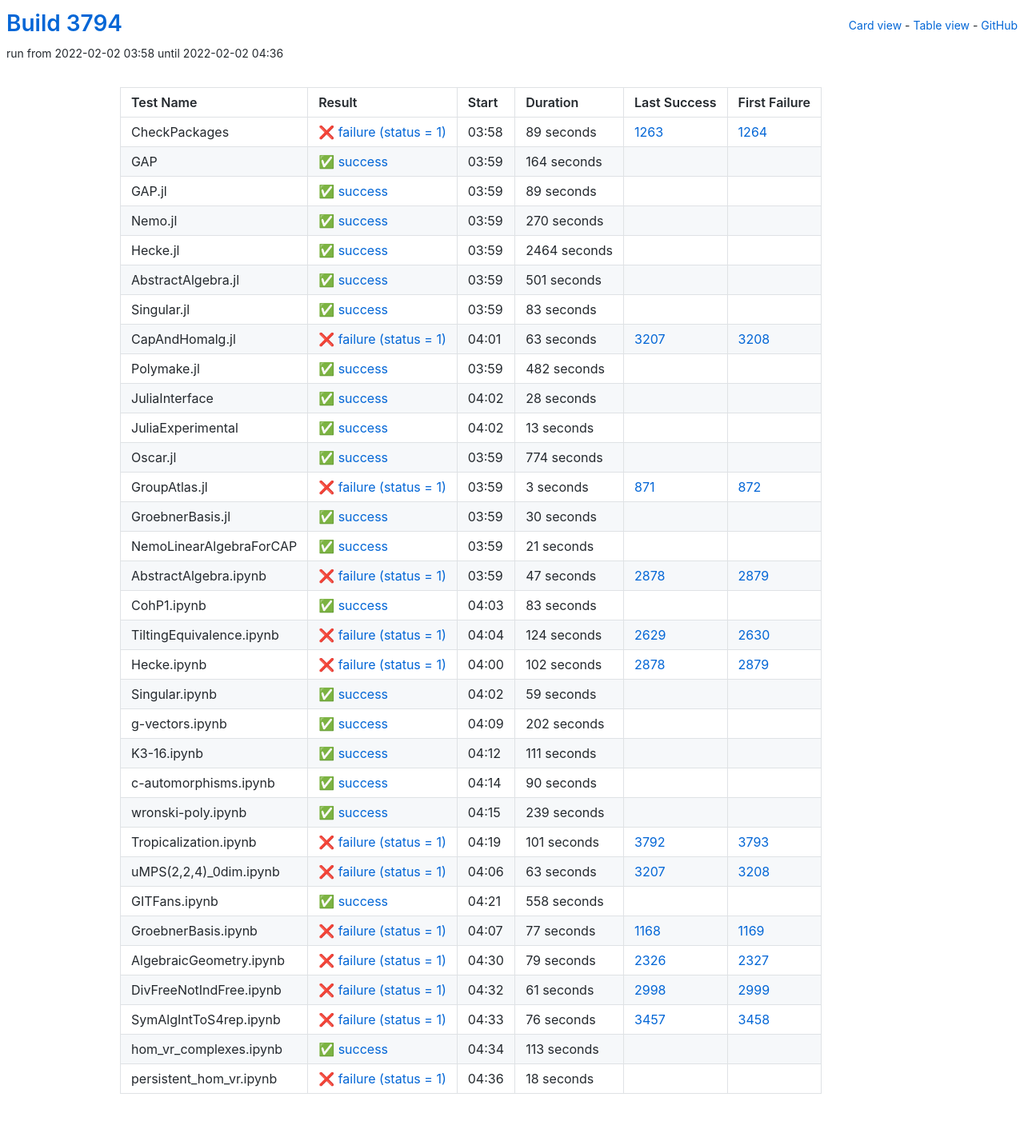
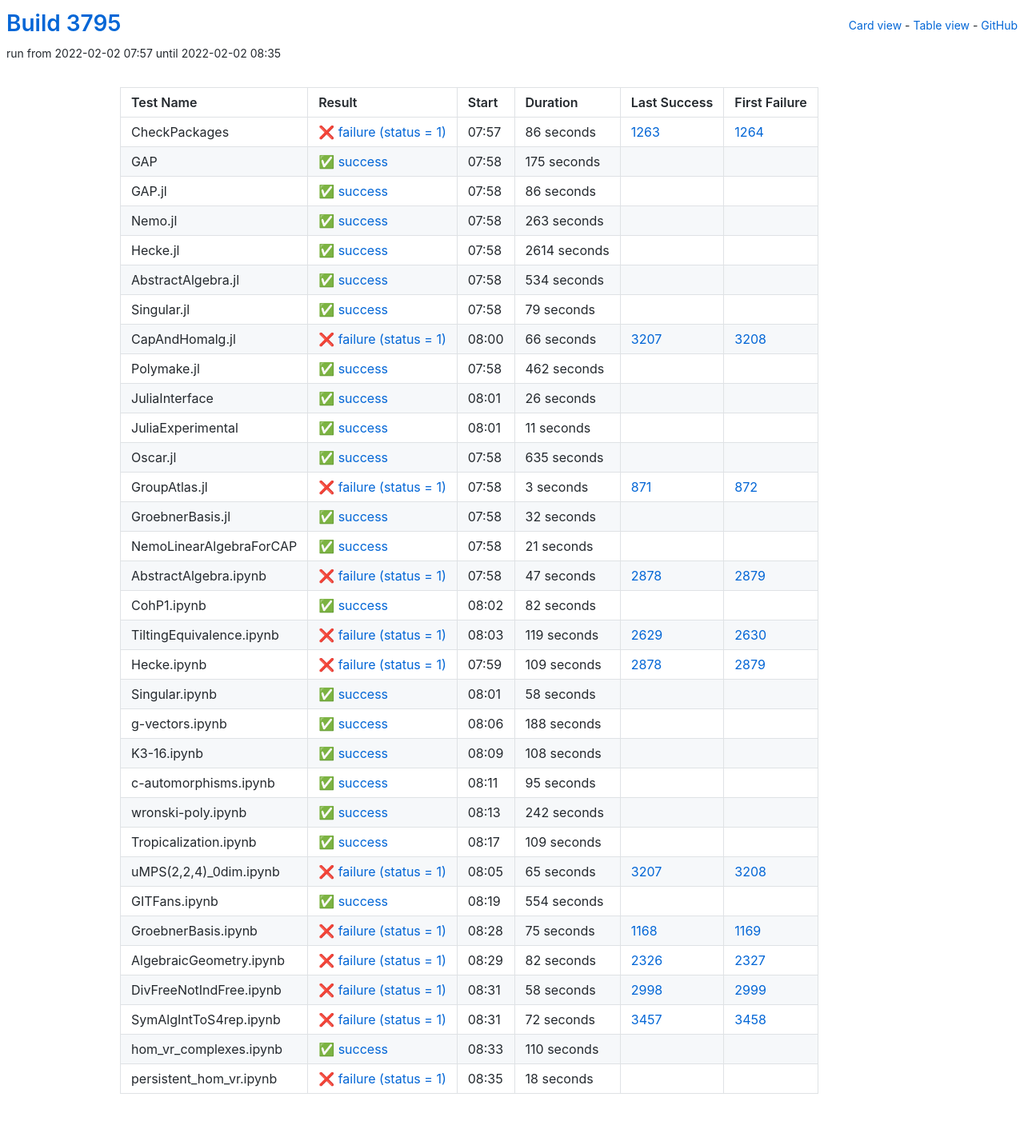
Before and after one commit to oscar-system/oscar-ci-status-stable, a Jekyll site: the page built from table.html, in a window 1280 px wide. Shown: the whole page at 80% size. Built offline with Jekyll 4.4.1, drawn with Linux system fonts in a browser that asks for light colours.

Commit message:
Build #3795

```diff
--- a/_data/ci.yml
+++ b/_data/ci.yml
@@ -1,6 +1,6 @@
 ---
-build: 3794
-build_url: https://oscarci.mathematik.uni-kl.de/job/oscar-stable/3794/
+build: 3795
+build_url: https://oscarci.mathematik.uni-kl.de/job/oscar-stable/3795/
 job: oscar-stable
 organization: oscar-system
 repo: oscar-ci-status-stable
@@ -8,152 +8,152 @@ repourl: https://github.com/oscar-system/oscar-ci-status-stable
 tests:
 - name: CheckPackages
   id: checkpackages
-  log: https://oscarci.mathematik.uni-kl.de/job/oscar-stable/3794/artifact/logs/build-3794/CheckPackages.log
-  start: 2022-02-02 03:58
+  log: https://oscarci.mathematik.uni-kl.de/job/oscar-stable/3795/artifact/logs/build-3795/CheckPackages.log
+  start: 2022-02-02 07:57
   success: false
   exitcode: 1
   status: failure
-  duration: 89
+  duration: 86
   last_success: 1263
   last_success_url: https://oscarci.mathematik.uni-kl.de/job/oscar-stable/1263/
   first_failure: 1264
   first_failure_url: https://oscarci.mathematik.uni-kl.de/job/oscar-stable/1264/
 - name: GAP
   id: gap
-  log: https://oscarci.mathematik.uni-kl.de/job/oscar-stable/3794/artifact/logs/build-3794/GAP.log
-  start: 2022-02-02 03:59
+  log: https://oscarci.mathematik.uni-kl.de/job/oscar-stable/3795/artifact/logs/build-3795/GAP.log
+  start: 2022-02-02 07:58
   success: true
   exitcode: 0
   status: success
-  duration: 164
+  duration: 175
   last_success: false
   last_success_url:
   first_failure: false
   first_failure_url:
 - name: GAP.jl
   id: gap-jl
-  log: https://oscarci.mathematik.uni-kl.de/job/oscar-stable/3794/artifact/logs/build-3794/GAP.jl.log
-  start: 2022-02-02 03:59
+  log: https://oscarci.mathematik.uni-kl.de/job/oscar-stable/3795/artifact/logs/build-3795/GAP.jl.log
+  start: 2022-02-02 07:58
   success: true
   exitcode: 0
   status: success
-  duration: 89
+  duration: 86
   last_success: false
   last_success_url:
   first_failure: false
   first_failure_url:
 - name: Nemo.jl
   id: nemo-jl
-  log: https://oscarci.mathematik.uni-kl.de/job/oscar-stable/3794/artifact/logs/build-3794/Nemo.jl.log
-  start: 2022-02-02 03:59
+  log: https://oscarci.mathematik.uni-kl.de/job/oscar-stable/3795/artifact/logs/build-3795/Nemo.jl.log
+  start: 2022-02-02 07:58
   success: true
   exitcode: 0
   status: success
-  duration: 270
+  duration: 263
   last_success: false
   last_success_url:
   first_failure: false
   first_failure_url:
 - name: Hecke.jl
   id: hecke-jl
-  log: https://oscarci.mathematik.uni-kl.de/job/oscar-stable/3794/artifact/logs/build-3794/Hecke.jl.log
-  start: 2022-02-02 03:59
+  log: https://oscarci.mathematik.uni-kl.de/job/oscar-stable/3795/artifact/logs/build-3795/Hecke.jl.log
+  start: 2022-02-02 07:58
   success: true
   exitcode: 0
   status: success
-  duration: 2464
+  duration: 2614
   last_success: false
   last_success_url:
   first_failure: false
   first_failure_url:
 - name: AbstractAlgebra.jl
   id: abstractalgebra-jl
-  log: https://oscarci.mathematik.uni-kl.de/job/oscar-stable/3794/artifact/logs/build-3794/AbstractAlgebra.jl.log
-  start: 2022-02-02 03:59
+  log: https://oscarci.mathematik.uni-kl.de/job/oscar-stable/3795/artifact/logs/build-3795/AbstractAlgebra.jl.log
+  start: 2022-02-02 07:58
   success: true
   exitcode: 0
   status: success
-  duration: 501
+  duration: 534
   last_success: false
   last_success_url:
   first_failure: false
   first_failure_url:
 - name: Singular.jl
   id: singular-jl
-  log: https://oscarci.mathematik.uni-kl.de/job/oscar-stable/3794/artifact/logs/build-3794/Singular.jl.log
-  start: 2022-02-02 03:59
+  log: https://oscarci.mathematik.uni-kl.de/job/oscar-stable/3795/artifact/logs/build-3795/Singular.jl.log
+  start: 2022-02-02 07:58
   success: true
   exitcode: 0
   status: success
-  duration: 83
+  duration: 79
   last_success: false
   last_success_url:
   first_failure: false
   first_failure_url:
 - name: CapAndHomalg.jl
   id: capandhomalg-jl
-  log: https://oscarci.mathematik.uni-kl.de/job/oscar-stable/3794/artifact/logs/build-3794/CapAndHomalg.jl.log
-  start: 2022-02-02 04:01
+  log: https://oscarci.mathematik.uni-kl.de/job/oscar-stable/3795/artifact/logs/build-3795/CapAndHomalg.jl.log
+  start: 2022-02-02 08:00
   success: false
   exitcode: 1
   status: failure
-  duration: 63
+  duration: 66
   last_success: 3207
   last_success_url: https://oscarci.mathematik.uni-kl.de/job/oscar-stable/3207/
   first_failure: 3208
   first_failure_url: https://oscarci.mathematik.uni-kl.de/job/oscar-stable/3208/
 - name: Polymake.jl
   id: polymake-jl
-  log: https://oscarci.mathematik.uni-kl.de/job/oscar-stable/3794/artifact/logs/build-3794/Polymake.jl.log
-  start: 2022-02-02 03:59
+  log: https://oscarci.mathematik.uni-kl.de/job/oscar-stable/3795/artifact/logs/build-3795/Polymake.jl.log
+  start: 2022-02-02 07:58
   success: true
   exitcode: 0
   status: success
-  duration: 482
+  duration: 462
   last_success: false
   last_success_url:
   first_failure: false
   first_failure_url:
 - name: JuliaInterface
   id: juliainterface
-  log: https://oscarci.mathematik.uni-kl.de/job/oscar-stable/3794/artifact/logs/build-3794/JuliaInterface.log
-  start: 2022-02-02 04:02
+  log: https://oscarci.mathematik.uni-kl.de/job/oscar-stable/3795/artifact/logs/build-3795/JuliaInterface.log
+  start: 2022-02-02 08:01
   success: true
   exitcode: 0
   status: success
-  duration: 28
+  duration: 26
   last_success: false
   last_success_url:
   first_failure: false
   first_failure_url:
 - name: JuliaExperimental
   id: juliaexperimental
-  log: https://oscarci.mathematik.uni-kl.de/job/oscar-stable/3794/artifact/logs/build-3794/JuliaExperimental.log
-  start: 2022-02-02 04:02
+  log: https://oscarci.mathematik.uni-kl.de/job/oscar-stable/3795/artifact/logs/build-3795/JuliaExperimental.log
+  start: 2022-02-02 08:01
   success: true
   exitcode: 0
   status: success
-  duration: 13
+  duration: 11
   last_success: false
   last_success_url:
   first_failure: false
   first_failure_url:
 - name: Oscar.jl
   id: oscar-jl
-  log: https://oscarci.mathematik.uni-kl.de/job/oscar-stable/3794/artifact/logs/build-3794/Oscar.jl.log
-  start: 2022-02-02 03:59
+  log: https://oscarci.mathematik.uni-kl.de/job/oscar-stable/3795/artifact/logs/build-3795/Oscar.jl.log
+  start: 2022-02-02 07:58
   success: true
   exitcode: 0
   status: success
-  duration: 774
+  duration: 635
   last_success: false
   last_success_url:
   first_failure: false
   first_failure_url:
 - name: GroupAtlas.jl
   id: groupatlas-jl
-  log: https://oscarci.mathematik.uni-kl.de/job/oscar-stable/3794/artifact/logs/build-3794/GroupAtlas.jl.log
-  start: 2022-02-02 03:59
+  log: https://oscarci.mathematik.uni-kl.de/job/oscar-stable/3795/artifact/logs/build-3795/GroupAtlas.jl.log
+  start: 2022-02-02 07:58
   success: false
   exitcode: 1
   status: failure
@@ -164,20 +164,20 @@ tests:
   first_failure_url: https://oscarci.mathematik.uni-kl.de/job/oscar-stable/872/
 - name: GroebnerBasis.jl
   id: groebnerbasis-jl
-  log: https://oscarci.mathematik.uni-kl.de/job/oscar-stable/3794/artifact/logs/build-3794/GroebnerBasis.jl.log
-  start: 2022-02-02 03:59
+  log: https://oscarci.mathematik.uni-kl.de/job/oscar-stable/3795/artifact/logs/build-3795/GroebnerBasis.jl.log
+  start: 2022-02-02 07:58
   success: true
   exitcode: 0
   status: success
-  duration: 30
+  duration: 32
   last_success: false
   last_success_url:
   first_failure: false
   first_failure_url:
 - name: NemoLinearAlgebraForCAP
   id: nemolinearalgebraforcap
-  log: https://oscarci.mathematik.uni-kl.de/job/oscar-stable/3794/artifact/logs/build-3794/NemoLinearAlgebraForCAP.log
-  start: 2022-02-02 03:59
+  log: https://oscarci.mathematik.uni-kl.de/job/oscar-stable/3795/artifact/logs/build-3795/NemoLinearAlgebraForCAP.log
+  start: 2022-02-02 07:58
   success: true
   exitcode: 0
   status: success
@@ -188,8 +188,8 @@ tests:
   first_failure_url:
 - name: AbstractAlgebra.ipynb
   id: abstractalgebra-ipynb
-  log: https://oscarci.mathematik.uni-kl.de/job/oscar-stable/3794/artifact/logs/build-3794/AbstractAlgebra.ipynb.log
-  start: 2022-02-02 03:59
+  log: https://oscarci.mathematik.uni-kl.de/job/oscar-stable/3795/artifact/logs/build-3795/AbstractAlgebra.ipynb.log
+  start: 2022-02-02 07:58
   success: false
   exitcode: 1
   status: failure
@@ -200,200 +200,200 @@ tests:
   first_failure_url: https://oscarci.mathematik.uni-kl.de/job/oscar-stable/2879/
 - name: CohP1.ipynb
   id: cohp1-ipynb
-  log: https://oscarci.mathematik.uni-kl.de/job/oscar-stable/3794/artifact/logs/build-3794/CohP1.ipynb.log
-  start: 2022-02-02 04:03
+  log: https://oscarci.mathematik.uni-kl.de/job/oscar-stable/3795/artifact/logs/build-3795/CohP1.ipynb.log
+  start: 2022-02-02 08:02
   success: true
   exitcode: 0
   status: success
-  duration: 83
+  duration: 82
   last_success: false
   last_success_url:
   first_failure: false
   first_failure_url:
 - name: TiltingEquivalence.ipynb
   id: tiltingequivalence-ipynb
-  log: https://oscarci.mathematik.uni-kl.de/job/oscar-stable/3794/artifact/logs/build-3794/TiltingEquivalence.ipynb.log
-  start: 2022-02-02 04:04
+  log: https://oscarci.mathematik.uni-kl.de/job/oscar-stable/3795/artifact/logs/build-3795/TiltingEquivalence.ipynb.log
+  start: 2022-02-02 08:03
   success: false
   exitcode: 1
   status: failure
-  duration: 124
+  duration: 119
   last_success: 2629
   last_success_url: https://oscarci.mathematik.uni-kl.de/job/oscar-stable/2629/
   first_failure: 2630
   first_failure_url: https://oscarci.mathematik.uni-kl.de/job/oscar-stable/2630/
 - name: Hecke.ipynb
   id: hecke-ipynb
-  log: https://oscarci.mathematik.uni-kl.de/job/oscar-stable/3794/artifact/logs/build-3794/Hecke.ipynb.log
-  start: 2022-02-02 04:00
+  log: https://oscarci.mathematik.uni-kl.de/job/oscar-stable/3795/artifact/logs/build-3795/Hecke.ipynb.log
+  start: 2022-02-02 07:59
   success: false
   exitcode: 1
   status: failure
-  duration: 102
+  duration: 109
   last_success: 2878
   last_success_url: https://oscarci.mathematik.uni-kl.de/job/oscar-stable/2878/
   first_failure: 2879
   first_failure_url: https://oscarci.mathematik.uni-kl.de/job/oscar-stable/2879/
 - name: Singular.ipynb
   id: singular-ipynb
-  log: https://oscarci.mathematik.uni-kl.de/job/oscar-stable/3794/artifact/logs/build-3794/Singular.ipynb.log
-  start: 2022-02-02 04:02
+  log: https://oscarci.mathematik.uni-kl.de/job/oscar-stable/3795/artifact/logs/build-3795/Singular.ipynb.log
+  start: 2022-02-02 08:01
   success: true
   exitcode: 0
   status: success
-  duration: 59
+  duration: 58
   last_success: false
   last_success_url:
   first_failure: false
   first_failure_url:
 - name: g-vectors.ipynb
   id: g-vectors-ipynb
-  log: https://oscarci.mathematik.uni-kl.de/job/oscar-stable/3794/artifact/logs/build-3794/g-vectors.ipynb.log
-  start: 2022-02-02 04:09
+  log: https://oscarci.mathematik.uni-kl.de/job/oscar-stable/3795/artifact/logs/build-3795/g-vectors.ipynb.log
+  start: 2022-02-02 08:06
   success: true
   exitcode: 0
   status: success
-  duration: 202
+  duration: 188
   last_success: false
   last_success_url:
   first_failure: false
   first_failure_url:
 - name: K3-16.ipynb
   id: k3-16-ipynb
-  log: https://oscarci.mathematik.uni-kl.de/job/oscar-stable/3794/artifact/logs/build-3794/K3-16.ipynb.log
-  start: 2022-02-02 04:12
+  log: https://oscarci.mathematik.uni-kl.de/job/oscar-stable/3795/artifact/logs/build-3795/K3-16.ipynb.log
+  start: 2022-02-02 08:09
   success: true
   exitcode: 0
   status: success
-  duration: 111
+  duration: 108
   last_success: false
   last_success_url:
   first_failure: false
   first_failure_url:
 - name: c-automorphisms.ipynb
   id: c-automorphisms-ipynb
-  log: https://oscarci.mathematik.uni-kl.de/job/oscar-stable/3794/artifact/logs/build-3794/c-automorphisms.ipynb.log
-  start: 2022-02-02 04:14
+  log: https://oscarci.mathematik.uni-kl.de/job/oscar-stable/3795/artifact/logs/build-3795/c-automorphisms.ipynb.log
+  start: 2022-02-02 08:11
   success: true
   exitcode: 0
   status: success
-  duration: 90
+  duration: 95
   last_success: false
   last_success_url:
   first_failure: false
   first_failure_url:
 - name: wronski-poly.ipynb
   id: wronski-poly-ipynb
-  log: https://oscarci.mathematik.uni-kl.de/job/oscar-stable/3794/artifact/logs/build-3794/wronski-poly.ipynb.log
-  start: 2022-02-02 04:15
+  log: https://oscarci.mathematik.uni-kl.de/job/oscar-stable/3795/artifact/logs/build-3795/wronski-poly.ipynb.log
+  start: 2022-02-02 08:13
   success: true
   exitcode: 0
   status: success
-  duration: 239
+  duration: 242
   last_success: false
   last_success_url:
   first_failure: false
   first_failure_url:
 - name: Tropicalization.ipynb
   id: tropicalization-ipynb
-  log: https://oscarci.mathematik.uni-kl.de/job/oscar-stable/3794/artifact/logs/build-3794/Tropicalization.ipynb.log
-  start: 2022-02-02 04:19
+  log: https://oscarci.mathematik.uni-kl.de/job/oscar-stable/3795/artifact/logs/build-3795/Tropicalization.ipynb.log
+  start: 2022-02-02 08:17
+  success: true
+  exitcode: 0
+  status: success
+  duration: 109
+  last_success: false
+  last_success_url:
+  first_failure: false
+  first_failure_url:
+- name: uMPS(2,2,4)_0dim.ipynb
+  id: umps-2-2-4-0dim-ipynb
+  log: https://oscarci.mathematik.uni-kl.de/job/oscar-stable/3795/artifact/logs/build-3795/uMPS-2-2-4-_0dim.ipynb.log
+  start: 2022-02-02 08:05
   success: false
   exitcode: 1
   status: failure
-  duration: 101
-  last_success: 3792
-  last_success_url: https://oscarci.mathematik.uni-kl.de/job/oscar-stable/3792/
-  first_failure: 3793
-  first_failure_url: https://oscarci.mathematik.uni-kl.de/job/oscar-stable/3793/
-- name: uMPS(2,2,4)_0dim.ipynb
-  id: umps-2-2-4-0dim-ipynb
-  log: https://oscarci.mathematik.uni-kl.de/job/oscar-stable/3794/artifact/logs/build-3794/uMPS-2-2-4-_0dim.ipynb.log
-  start: 2022-02-02 04:06
-  success: false
-  exitcode: 1
-  status: failure
-  duration: 63
+  duration: 65
   last_success: 3207
   last_success_url: https://oscarci.mathematik.uni-kl.de/job/oscar-stable/3207/
   first_failure: 3208
   first_failure_url: https://oscarci.mathematik.uni-kl.de/job/oscar-stable/3208/
 - name: GITFans.ipynb
   id: gitfans-ipynb
-  log: https://oscarci.mathematik.uni-kl.de/job/oscar-stable/3794/artifact/logs/build-3794/GITFans.ipynb.log
-  start: 2022-02-02 04:21
+  log: https://oscarci.mathematik.uni-kl.de/job/oscar-stable/3795/artifact/logs/build-3795/GITFans.ipynb.log
+  start: 2022-02-02 08:19
   success: true
   exitcode: 0
   status: success
-  duration: 558
+  duration: 554
   last_success: false
   last_success_url:
   first_failure: false
   first_failure_url:
 - name: GroebnerBasis.ipynb
   id: groebnerbasis-ipynb
-  log: https://oscarci.mathematik.uni-kl.de/job/oscar-stable/3794/artifact/logs/build-3794/GroebnerBasis.ipynb.log
-  start: 2022-02-02 04:07
+  log: https://oscarci.mathematik.uni-kl.de/job/oscar-stable/3795/artifact/logs/build-3795/GroebnerBasis.ipynb.log
+  start: 2022-02-02 08:28
   success: false
   exitcode: 1
   status: failure
-  duration: 77
+  duration: 75
   last_success: 1168
   last_success_url: https://oscarci.mathematik.uni-kl.de/job/oscar-stable/1168/
   first_failure: 1169
   first_failure_url: https://oscarci.mathematik.uni-kl.de/job/oscar-stable/1169/
 - name: AlgebraicGeometry.ipynb
   id: algebraicgeometry-ipynb
-  log: https://oscarci.mathematik.uni-kl.de/job/oscar-stable/3794/artifact/logs/build-3794/AlgebraicGeometry.ipynb.log
-  start: 2022-02-02 04:30
+  log: https://oscarci.mathematik.uni-kl.de/job/oscar-stable/3795/artifact/logs/build-3795/AlgebraicGeometry.ipynb.log
+  start: 2022-02-02 08:29
   success: false
   exitcode: 1
   status: failure
-  duration: 79
+  duration: 82
   last_success: 2326
   last_success_url: https://oscarci.mathematik.uni-kl.de/job/oscar-stable/2326/
   first_failure: 2327
   first_failure_url: https://oscarci.mathematik.uni-kl.de/job/oscar-stable/2327/
 - name: DivFreeNotIndFree.ipynb
   id: divfreenotindfree-ipynb
-  log: https://oscarci.mathematik.uni-kl.de/job/oscar-stable/3794/artifact/logs/build-3794/DivFreeNotIndFree.ipynb.log
-  start: 2022-02-02 04:32
+  log: https://oscarci.mathematik.uni-kl.de/job/oscar-stable/3795/artifact/logs/build-3795/DivFreeNotIndFree.ipynb.log
+  start: 2022-02-02 08:31
   success: false
   exitcode: 1
   status: failure
-  duration: 61
+  duration: 58
   last_success: 2998
   last_success_url: https://oscarci.mathematik.uni-kl.de/job/oscar-stable/2998/
   first_failure: 2999
   first_failure_url: https://oscarci.mathematik.uni-kl.de/job/oscar-stable/2999/
 - name: SymAlgIntToS4rep.ipynb
   id: symalginttos4rep-ipynb
-  log: https://oscarci.mathematik.uni-kl.de/job/oscar-stable/3794/artifact/logs/build-3794/SymAlgIntToS4rep.ipynb.log
-  start: 2022-02-02 04:33
+  log: https://oscarci.mathematik.uni-kl.de/job/oscar-stable/3795/artifact/logs/build-3795/SymAlgIntToS4rep.ipynb.log
+  start: 2022-02-02 08:31
   success: false
   exitcode: 1
   status: failure
-  duration: 76
+  duration: 72
   last_success: 3457
   last_success_url: https://oscarci.mathematik.uni-kl.de/job/oscar-stable/3457/
   first_failure: 3458
   first_failure_url: https://oscarci.mathematik.uni-kl.de/job/oscar-stable/3458/
 - name: hom_vr_complexes.ipynb
   id: hom-vr-complexes-ipynb
-  log: https://oscarci.mathematik.uni-kl.de/job/oscar-stable/3794/artifact/logs/build-3794/hom_vr_complexes.ipynb.log
-  start: 2022-02-02 04:34
+  log: https://oscarci.mathematik.uni-kl.de/job/oscar-stable/3795/artifact/logs/build-3795/hom_vr_complexes.ipynb.log
+  start: 2022-02-02 08:33
   success: true
   exitcode: 0
   status: success
-  duration: 113
+  duration: 110
   last_success: false
   last_success_url:
   first_failure: false
   first_failure_url:
 - name: persistent_hom_vr.ipynb
   id: persistent-hom-vr-ipynb
-  log: https://oscarci.mathematik.uni-kl.de/job/oscar-stable/3794/artifact/logs/build-3794/persistent_hom_vr.ipynb.log
-  start: 2022-02-02 04:36
+  log: https://oscarci.mathematik.uni-kl.de/job/oscar-stable/3795/artifact/logs/build-3795/persistent_hom_vr.ipynb.log
+  start: 2022-02-02 08:35
   success: false
   exitcode: 1
   status: failure
```
Also changed, not shown: README.md.
